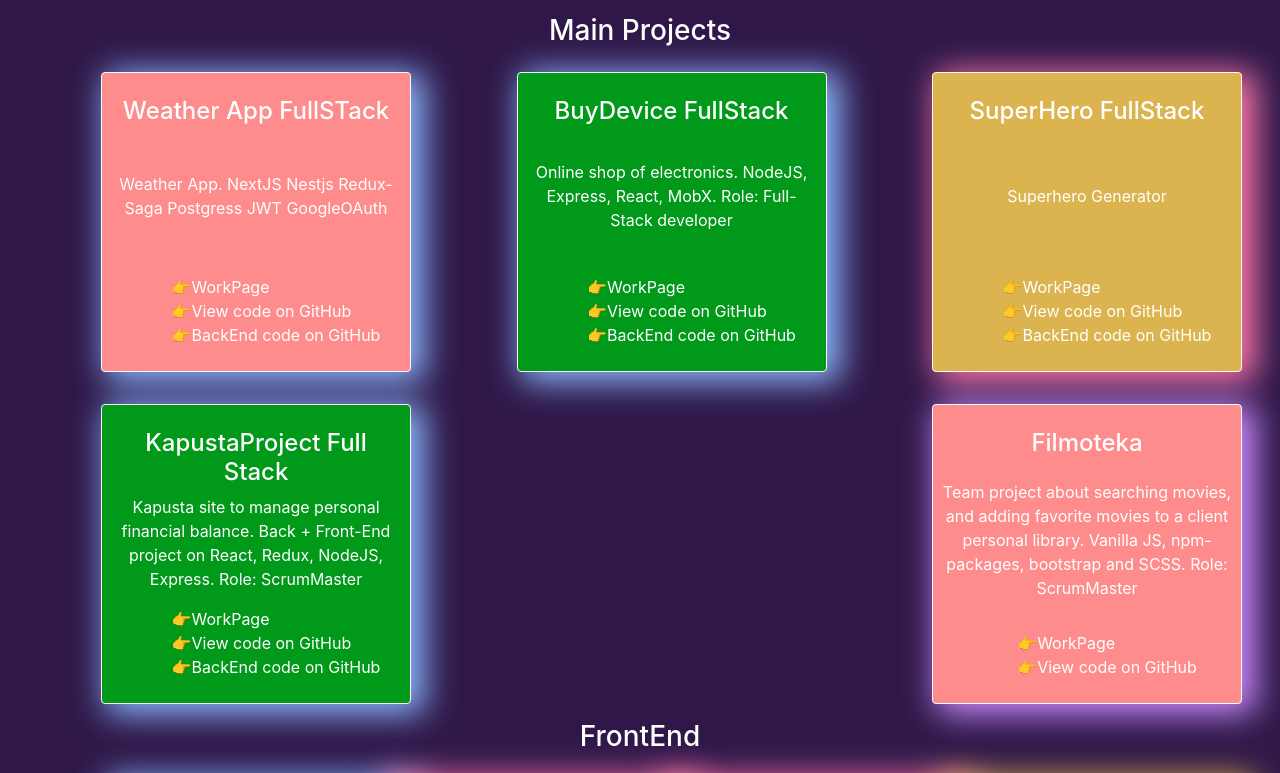
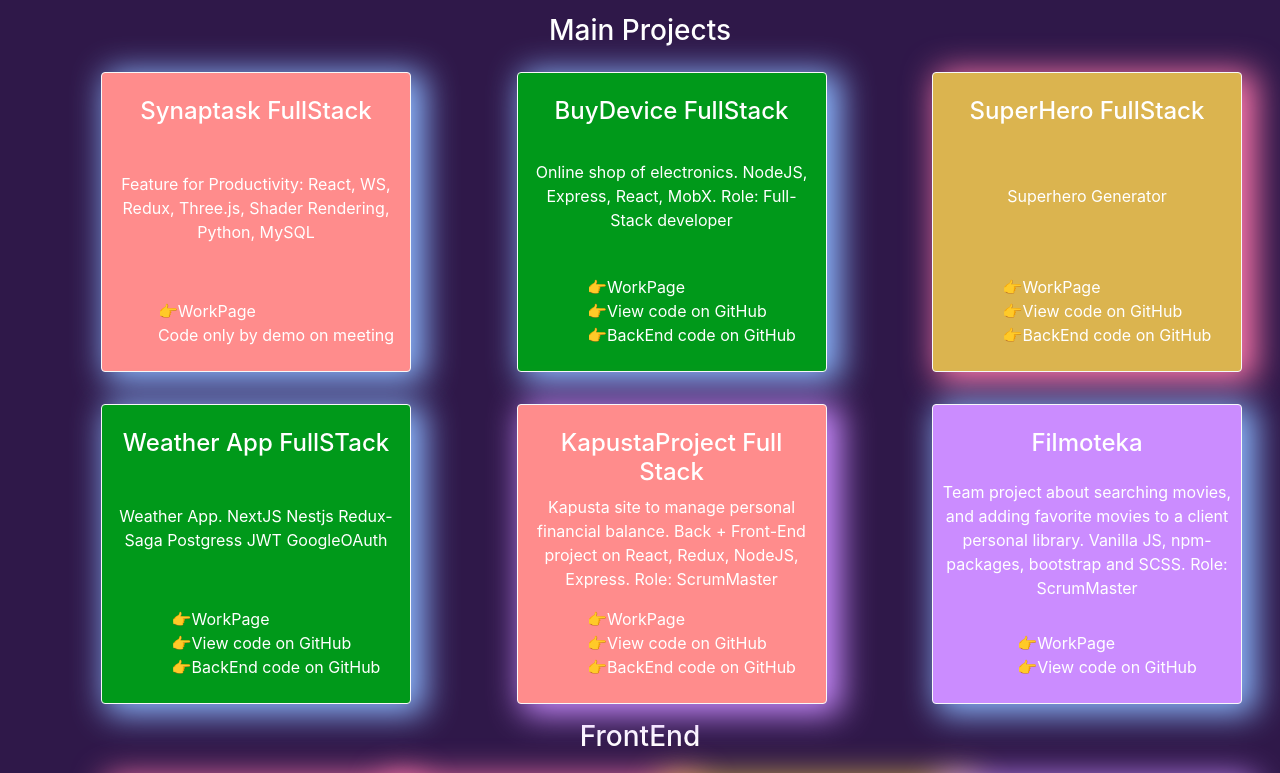
Before and after one commit to MikhailKolomoitsev/my-projects-page, a React (Create React App) app: page / in a window 1280 px wide. Shown: the part 427-1200 px from the top of the page. Built offline with nearby package versions, Linux system fonts and the light colour scheme.

Commit message:
upd main project synaptask

```diff
--- a/src/App.js
+++ b/src/App.js
@@ -12,13 +12,13 @@ function App() {
           <ProfileCard />
           <h3>Main Projects</h3>
           <div className='d-flex justify-content-between align-items-center flex-wrap mb-3'>
+
             <ProjectCard
-              name={'Weather App FullSTack'}
+              name={'Synaptask FullStack'}
               desc=
-              {'Weather App. NextJS Nestjs  Redux-Saga Postgress JWT GoogleOAuth'}
-              workpage={'https://github.com/MikhailKolomoitsev/weather-frontend'}
-              code={'https://github.com/MikhailKolomoitsev/weather-frontend'}
-              back={'https://github.com/MikhailKolomoitsev/weather-backend'}
+              {`Feature for Productivity:
+                React, WS, Redux, Three.js, Shader Rendering, Python, MySQL `}
+              workpage={'https://synaptask.space/'}
               height={300}
             />
             <ProjectCard
@@ -41,6 +41,15 @@ function App() {
             />
           </div>
           <div className='d-flex justify-content-between align-items-center flex-wrap mb-3'>
+            <ProjectCard
+              name={'Weather App FullSTack'}
+              desc=
+              {'Weather App. NextJS Nestjs  Redux-Saga Postgress JWT GoogleOAuth'}
+              workpage={'https://github.com/MikhailKolomoitsev/weather-frontend'}
+              code={'https://github.com/MikhailKolomoitsev/weather-frontend'}
+              back={'https://github.com/MikhailKolomoitsev/weather-backend'}
+              height={300}
+            />
             <ProjectCard
               name={'KapustaProject Full Stack'}
               desc=
@@ -105,7 +114,7 @@ function App() {
             />
             <ProjectCard
               height={200}
-              name={'File Metadata Microservice'}
+              name={'File Metadata MS'}
               workpage={'https://final-metadata-microservice.herokuapp.com/'}
               code={'https://github.com/MikhailKolomoitsev/freeCodeCampNodejs/tree/File-Metadata-Microservice'}
             />
--- a/src/components/ProjectCard.jsx
+++ b/src/components/ProjectCard.jsx
@@ -10,7 +10,9 @@ const ProjectCard = ({ name, desc, workpage, code, back,height }) => {
         return colors[index]
     }
     const color = getRandomColor()
-    const color2=getRandomColor()
+    const color2 = getRandomColor()
+
+    console.log({name,back})
 
     return (
         <Col
@@ -31,7 +33,7 @@ const ProjectCard = ({ name, desc, workpage, code, back,height }) => {
                 <p style={{ textAlign: "center" }}>{desc}</p>
                 <ul style={{ listStyleType: "none", textAlign: "left" }}>
                     {workpage && <li><a href={workpage}>👉WorkPage</a></li>}
-                    <li><a href={code}>👉View code on GitHub</a></li>
+                    {code ? <li><a href={code}>👉View code on GitHub</a></li>:<>Code only by demo on meeting</>}
                     {back ? <li><a href={back}>👉BackEnd code on GitHub</a></li>:<></>}
                 </ul>
             </Card>
```
Also changed, not shown: 1 other file (tests, documents, lock files or other folders).
